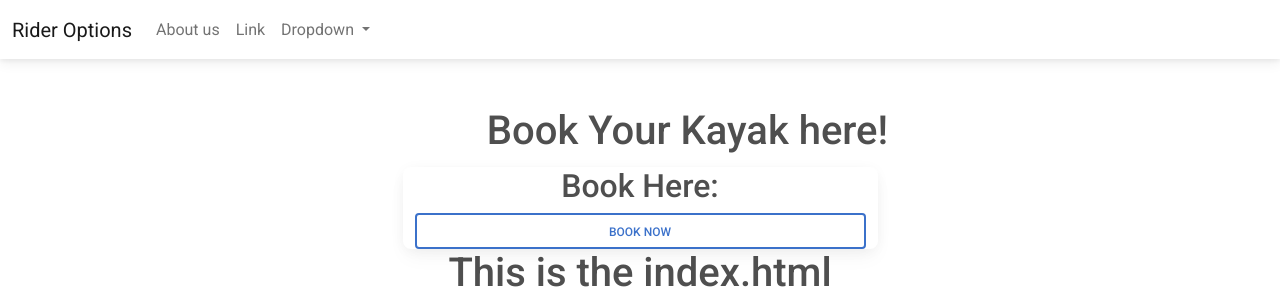
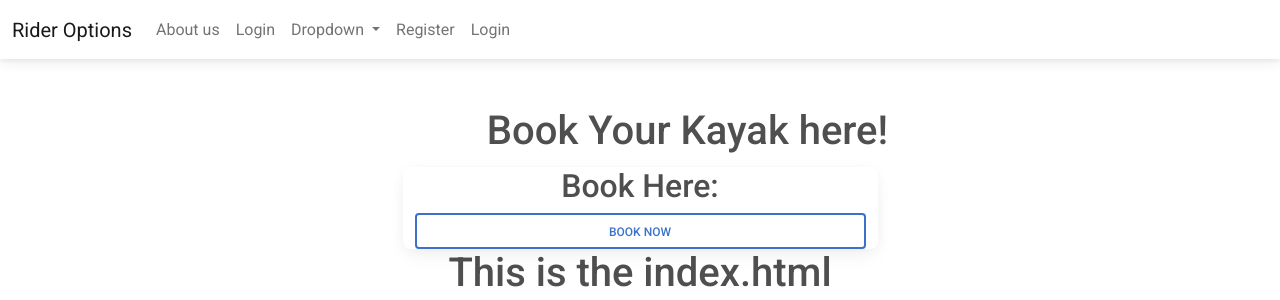
Before and after one commit to JacquesIversen/pp4-kayak-booking, a Django app: page / in a window 1280 px wide. Shown: the top 300 px of the page. Run offline with Django 3.2, Linux system fonts and the light colour scheme; some libraries are stand-ins or nearby versions.

Commit message:
sign in & sign out + login working.

```diff
--- a/customer/templates/customer/navbar.html
+++ b/customer/templates/customer/navbar.html
@@ -1,7 +1,8 @@
 <nav class="navbar navbar-expand-lg bg-body-tertiary">
   <div class="container-fluid">
     <a class="navbar-brand" href="{% url 'index' %}">Rider Options</a>
-    <button class="navbar-toggler" type="button" data-bs-toggle="collapse" data-bs-target="#navbarSupportedContent" aria-controls="navbarSupportedContent" aria-expanded="false" aria-label="Toggle navigation">
+    <button class="navbar-toggler" type="button" data-bs-toggle="collapse" data-bs-target="#navbarSupportedContent"
+      aria-controls="navbarSupportedContent" aria-expanded="false" aria-label="Toggle navigation">
       <span class="navbar-toggler-icon"></span>
     </button>
     <div class="collapse navbar-collapse" id="navbarSupportedContent">
@@ -10,18 +11,32 @@
           <a class="nav-link" aria-current="page" href="{% url 'about' %}">About us</a>
         </li>
         <li class="nav-item">
-          <a class="nav-link" href="#">Link</a>
+          <a class="nav-link" href="#">Login</a>
         </li>
         <li class="nav-item dropdown">
           <a class="nav-link dropdown-toggle" href="#" role="button" data-bs-toggle="dropdown" aria-expanded="false">
             Dropdown
           </a>
-          <ul class="dropdown-menu">
-            <li><a class="dropdown-item" href="{% url 'index' %}">Home</a></li>
-            <li><a class="dropdown-item" href="#">Action something?</a></li>
-            <li><hr class="dropdown-divider"></li>
-            <li><a class="dropdown-item" href="#">Something else here</a></li>
-          </ul>
+          {% if user.is_authenticated %}
+        <li class="nav-item">
+          <a class="nav-link" href="{% url 'account_logout' %}">Logout</a>
+        </li>
+        {% else %}
+        <li class="nav-item">
+          <a class="nav-link" href="{% url 'account_signup' %}">Register</a>
+        </li>
+        <li class="nav-item">
+          <a class="nav-link" href="{% url 'account_login' %}">Login</a>
+        </li>
+        {% endif %}
+        <ul class="dropdown-menu">
+          <li><a class="dropdown-item" href="{% url 'index' %}">Home</a></li>
+          <li><a class="dropdown-item" href="#">Action something?</a></li>
+          <li>
+            <hr class="dropdown-divider">
+          </li>
+          <li><a class="dropdown-item" href="#">Something else here</a></li>
+        </ul>
         </li>
       </ul>
     </div>
```
Also changed, not shown: db.sqlite3.
